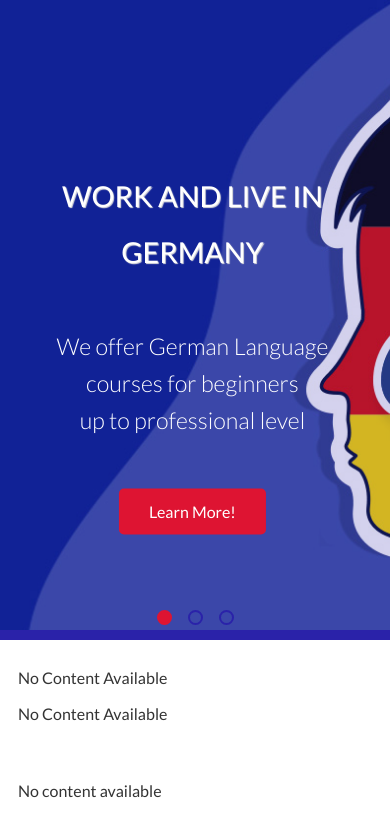
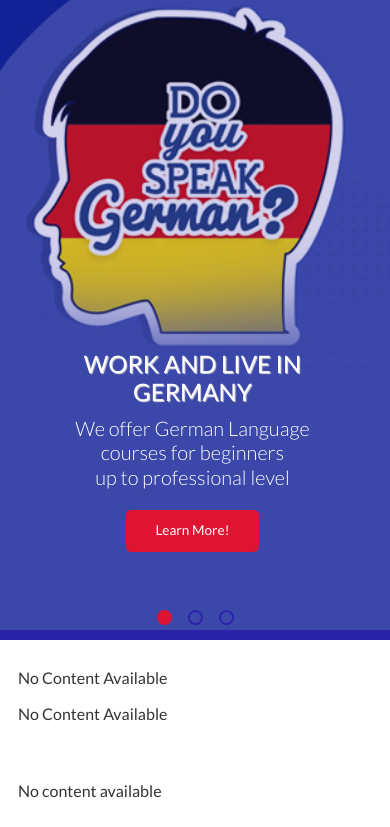
Before and after one commit to odedahay/django-connect-care, a Django app: template templates/pages/index.html in a window 390 px wide. Shown: the part 88-915 px from the top of the page. Run offline with Django 3.2, Linux system fonts and the light colour scheme; the template is opened without the code that fills it, so the values that code supplies are empty.

Commit message:
css updated

```diff
--- a/connect_and_care/static/css/styles.css
+++ b/connect_and_care/static/css/styles.css
@@ -424,6 +424,12 @@ pre {
   background-position: center center;
   top: 0;
   left: 0;
+}
+
+@media (max-width:550px){
+  .program-offered .card{
+    min-height: 250px;
+  }
 }
 
 .program-offered .card:hover {
@@ -1319,7 +1325,7 @@ textarea {
   }
 
   .home-faq__card{
-    padding: 3rem 3rem;
+    padding: 2rem;
     /* min-height: 310px; */
   }
   .testimonials-main .grid{
@@ -1404,7 +1410,7 @@ textarea {
   }
 
   .banner-text__item p{
-    margin-top:50px
+    margin-top:20px
   }
 
   .program-offered .grid-4{
@@ -1522,13 +1528,14 @@ textarea {
     }
     .banner-text__item h2{
       text-align: center;
-      font-size: 1.8rem;
-      line-height: 3.5rem;
-      margin-top: 3.5rem;
+      font-size: 1.5rem;
+      line-height: 1.75rem;
+      margin-top: 16rem;
     }
     .banner-text__item h3{
-      font-size: 1.45rem;
-      margin-top: 3rem;
+      font-size: 1.25rem;
+      line-height: 1.55rem;
+      margin-top: 0rem;
     }
     .lg:after{
       width: 27%;
@@ -1542,13 +1549,13 @@ textarea {
       grid-template-columns: 1fr;
     }
     .home-faq__title{
-      line-height: 2.5rem;
-      font-size: 2rem;
+      line-height: 2rem;
+      font-size: 1.65rem;
       font-weight: 400;
     }
     .home-faq__subtitle{
-      line-height: 2.5rem;
-      font-size: 1.5rem;
+      line-height: 2.0rem;
+      font-size: 1.3rem;
       font-weight: 300;
     }
 
--- a/connect_and_care/static/css/utilities.css
+++ b/connect_and_care/static/css/utilities.css
@@ -280,6 +280,13 @@ a.link:hover{
   font-size: 1rem;
 }
 
+@media (max-width: 540px) {
+  .sm {
+    font-size: .85rem;
+  }
+
+}
+
 .md {
   font-size: 2rem;
 }
--- a/templates/pages/index.html
+++ b/templates/pages/index.html
@@ -8,15 +8,18 @@
 <!-- Image Slider -->
 <section id="slider-container">
     <!-- slides -->
-    <div class="slide fade" id="slide-0">
-        <img src="{% static 'images/banner/img-1.jpg' %}" alt="this is banner" />
-    </div>
-    <div class="slide fade" id="slide-1">
-        <img src="{% static 'images/banner/img-2.jpg' %}" alt="Second Image">
-    </div>
-    <div class="slide fade" id="slide-2">
-        <img src="{% static 'images/banner/img-3.jpg' %}" alt="Third  Image">
-    </div>
+    <picture class="slide fade" id="slide-0">
+        <source srcset="{% static 'images/banner/img-1.jpg' 990w %}" media="(min-width: 640px)">
+        <img src="{% static 'images/banner/img-mobile-1.jpg' %}" alt="Work And Live in Germany" />
+    </picture>
+    <picture class="slide fade" id="slide-1">
+        <source srcset="{% static 'images/banner/img-2.jpg' 990w %}" media="(min-width: 640px)">
+        <img src="{% static 'images/banner/img-mobile-2.jpg' %}" alt="Learn German Language Online" />
+    </picture>
+    <picture class="slide fade" id="slide-2">
+        <source srcset="{% static 'images/banner/img-3.jpg' 990w %}" media="(min-width: 640px)">
+        <img src="{% static 'images/banner/img-mobile-3.jpg' %}" alt="“Pflege” Professional Level for Nurses" />
+    </picture>
 
     <!-- arrow navigation -->
     <div id="arrow-wrapper">
@@ -103,10 +106,10 @@
                 <!--  -->
                     {% if content.photo %}
                         <div class="home-faq__red-card home-faq__card" style="background: linear-gradient(rgba(222,20,50,.80),rgba(222,20,50,.80)),
-                    url({{content.photo.url}});">
+                    url({{content.photo.url}}) no-repeat center center;">
                     {% else %}
                         <div class="home-faq__red-card home-faq__card" style="background: linear-gradient(rgba(222,20,50,.80),rgba(222,20,50,.80)),
-                        url({% static 'images/left-image.jpg' %});">
+                        url({% static 'images/left-image.jpg' %}) no-repeat center center;">
                     {% endif %}
 
                     <h2 class="home-faq__title">{{ content.title }}</h2>
@@ -122,9 +125,9 @@
 
                     {% if content.photo %}
                         <div class="home-faq__blue-card home-faq__card" style="background: linear-gradient(rgba(222,20,50,.80),rgba(222,20,50,.80)),
-                        url({{content.photo.url}});">
+                        url({{content.photo.url}})no-repeat center center;">
                     {% else %}
-                        <div class="home-faq__blue-card home-faq__card" style="background: linear-gradient(rgba(42,34,169,.80),rgba(42,34,169,.80)),url({% static 'images/right-image.jpg' %})" >
+                        <div class="home-faq__blue-card home-faq__card" style="background: linear-gradient(rgba(42,34,169,.80),rgba(42,34,169,.80)),url({% static 'images/right-image.jpg' %})no-repeat center center;" >
                     {% endif %}
                     <h2 class="home-faq__title">{{ content.title }}</h2>
                     {{ content.content | safe }}
```
Also changed, not shown: connect_and_care/static/images/banner/banner-default.jpg (added), connect_and_care/static/images/banner/img-mobile-1.jpg (added), connect_and_care/static/images/banner/img-mobile-2.jpg (added), connect_and_care/static/images/banner/img-mobile-3.jpg (added).
